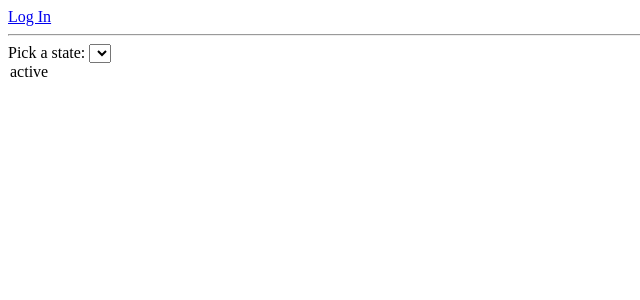
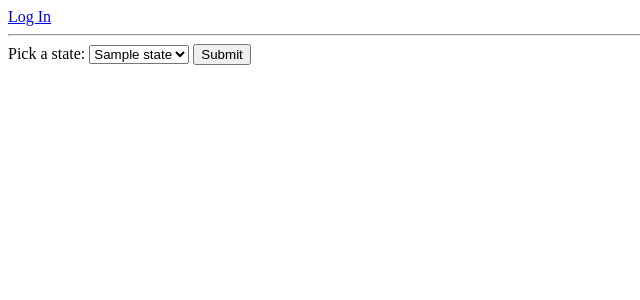
Before and after one commit to jcshott/Congressional_Money_Trail, a Flask app: template templates/welcome.html in a window 1280 px wide. Shown: the top 300 px of the page, without its empty margins (0-640 px from the left). Run offline with Flask 2, Linux system fonts and the light colour scheme; the template is opened without the code that fills it: most values are stand-ins (such as "Sample title", 1, 10 or a date in 2020); lists and menus that the app fills with data are empty; some libraries are stand-ins or nearby versions.

Commit message:
worked on ajax on welcome page to pick members based on state that user chooses

```diff
--- a/helper_functions.py
+++ b/helper_functions.py
@@ -17,3 +17,9 @@
 	else:
 		first_term_year = int(response['results'][0]['terms'][0]['start'][:4]) #get just the year of the first term in office from the gnarly dict returned
 		return first_term_year
+
+def ordered_tuples(dictionary):
+        orig_tuples = dictionary.iteritems()
+        ordered_tuples = sorted(orig_tuples, key=lambda dictionary: dictionary[1])
+
+        return ordered_tuples
--- a/server.py
+++ b/server.py
@@ -3,6 +3,8 @@
 
 from flask import Flask, render_template, request, redirect, flash, session, jsonify
 from flask_debugtoolbar import DebugToolbarExtension
+
+from helper_functions import ordered_tuples
 
 from model import connect_to_db, db, Legislator, Contrib_leg, Contributors, Type_contrib, Contrib_pac
 
@@ -29,16 +31,50 @@
 
 @app.route('/welcome')
 def welcome():
-	"""page where user selects Member of Congress to map"""
-	#code here!
-	#states = [Alabama, Montana, California, District of Columbia]
+	"""page where user selects legislator to map"""
+	#passing info to jinja template so I can make drop-down of all states/territories in US
+	state_dict = {
+        'AK': 'Alaska', 'AL': 'Alabama', 'AR': 'Arkansas', 'AS': 'American Samoa', 'AZ': 'Arizona', 'CA': 'California', 'CO': 'Colorado',
+        'CT': 'Connecticut', 'DC': 'District of Columbia', 'DE': 'Delaware', 'FL': 'Florida', 'GA': 'Georgia', 'GU': 'Guam', 'HI': 'Hawaii',
+        'IA': 'Iowa', 'ID': 'Idaho', 'IL': 'Illinois', 'IN': 'Indiana', 'KS': 'Kansas', 'KY': 'Kentucky', 'LA': 'Louisiana', 'MA': 'Massachusetts',
+        'MD': 'Maryland', 'ME': 'Maine', 'MI': 'Michigan', 'MN': 'Minnesota', 'MO': 'Missouri', 'MP': 'Northern Mariana Islands', 'MS': 'Mississippi',
+        'MT': 'Montana', 'NC': 'North Carolina', 'ND': 'North Dakota', 'NE': 'Nebraska', 'NH': 'New Hampshire', 'NJ': 'New Jersey', 'NM': 'New Mexico',
+        'NV': 'Nevada', 'NY': 'New York', 'OH': 'Ohio', 'OK': 'Oklahoma', 'OR': 'Oregon', 'PA': 'Pennsylvania', 'PR': 'Puerto Rico', 'RI': 'Rhode Island',
+        'SC': 'South Carolina', 'SD': 'South Dakota', 'TN': 'Tennessee', 'TX': 'Texas', 'UT': 'Utah', 'VA': 'Virginia', 'VI': 'Virgin Islands',
+        'VT': 'Vermont', 'WA': 'Washington', 'WI': 'Wisconsin', 'WV': 'West Virginia', 'WY': 'Wyoming'}
+
+	states = ordered_tuples(state_dict)
+
 	return render_template("welcome.html", states=states)
 
-@app.route('/trail_map')
+@app.route('/state_info', methods=["POST"])
+def show_legislators():
+	#when a state is selected, show the list of legislators from that state
+	state_selected = request.form.get('state_value')
+	#get list of objects of senators & house members
+	senators_state = Legislator.query.filter(Legislator.state == state_selected, Legislator.chamber == "Senate").all()
+
+	senator1 = senators_state[0].serialize()
+	senator2 = senators_state[1].serialize()
+
+	house_state = Legislator.query.filter(Legislator.state == state_selected, Legislator.chamber == "House").all()
+
+	members = []
+	for item in house_state:
+		member = item.serialize()
+		members.append(member)
+
+	return jsonify(state_selected=state_selected, senator1=senator1, senator2=senator2, members=members)
+
+@app.route('/trail_map', methods=["GET"])
 def show_trail_map():
 	"""render the D3 map of contributions to selected Member of Congress"""
+	member_choice = request.args.get("member")
+	print "member choice: ", member_choice
+	#need to query database for legislator information on the selected member and show in sidebar in trail_map.
+	#need to query db for contributor info so I can create cool visuals.
 
-	#code here!
+	return render_template("trail_map.html")
 
 ##may not need - will know after understand D3 better
 @app.route('/PAC_visual')
--- a/templates/welcome.html
+++ b/templates/welcome.html
@@ -1,13 +1,66 @@
 {% extends 'base.html' %}
 {% block content %}
+<script src="https://code.jquery.com/jquery.js"></script>
 
-<form action="/trail_map">
+<form id="state_pick" method="post" action="/state_info.json">
+
   <label> Pick a state:</label>
-    <select name="state"></select>
+    <select name="state" id="state_value">
 
     {% for state in states %}
-      <option value={{ "state" }}>{{ state }}</option>
+      <option value="{{ state[0] }}"> {{ state[1] }} </option>
     {% endfor %}
+</select>
+<input type="submit" id="submit_state">
 </form>
 
+<div id="legislators_display" style="display: none;">
+
+<h2> Pick a Member to Map </h2>
+
+<form display='none' id="member_list" method="get" action='/trail_map'>
+	<label>Pick a Member of Congress: </label>
+
+	<select name="member" id="member_choice">
+		<option >Senators</option>
+		<option id="sen1"> </option>
+		<option id="sen2"> </option>
+		<option>House Members </option>
+
+
+<input type="submit" id="submit_member">
+</form>
+</div>
+
+<script>
+// TODO: figure out how to make this work!
+// use Ajax to get show the legislators from the selected state
+function showLegislators(evt) {
+
+	evt.preventDefault();
+
+	state_value = {'state_value': $("#state_value").val()};
+
+	$.post("/state_info", state_value, function (result) {
+			$("#sen1").attr("value", result.senator1.leg_id).html(result.senator1.title + ". " + result.senator1.first + " " +result.senator1.last + " (" + result.senator1.party +")");
+
+			$("#sen2").attr("value", result.senator2.leg_id).html(result.senator2.title + ". " + result.senator2.first + " " +result.senator2.last + " (" + result.senator2.party +")");
+
+		// cycle through list of members returned, to pull relevant info out.
+			for (var i in result.members){
+				if (result.members[i].district === 0) {
+					district = " At-Large"
+				} else {
+					district = " - " + result.members[i].district
+				};
+
+				$("#member_choice").append("<option value=" + result.members[i].leg_id + ">" + result.members[i].title + ". " + result.members[i].first + " " +result.members[i].last + " (" + result.members[i].party + district + ")" + "</option>")
+			};
+
+			$("#legislators_display").show();
+
+		});
+	}
+$("#state_pick").on("submit", showLegislators);
+</script>
 {% endblock %}
```
Also changed, not shown: model.py (+22 -0 lines).
